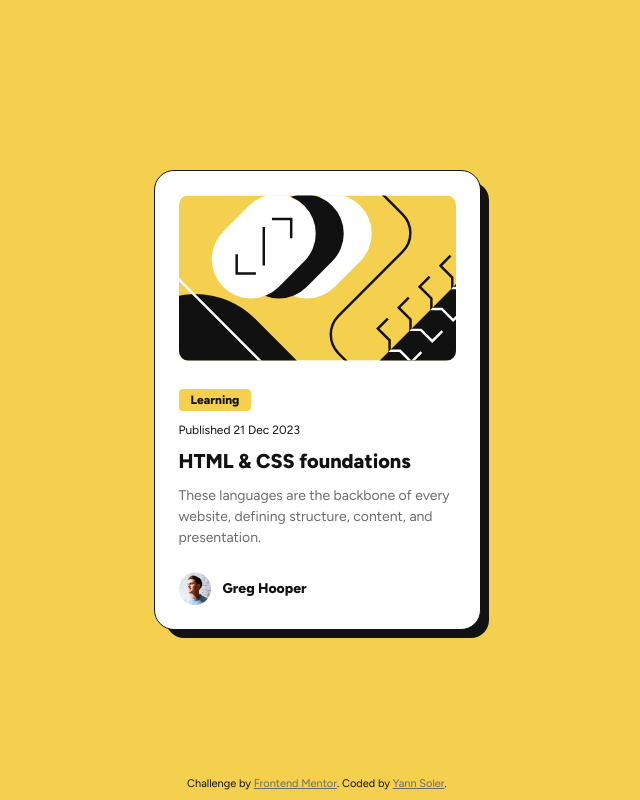
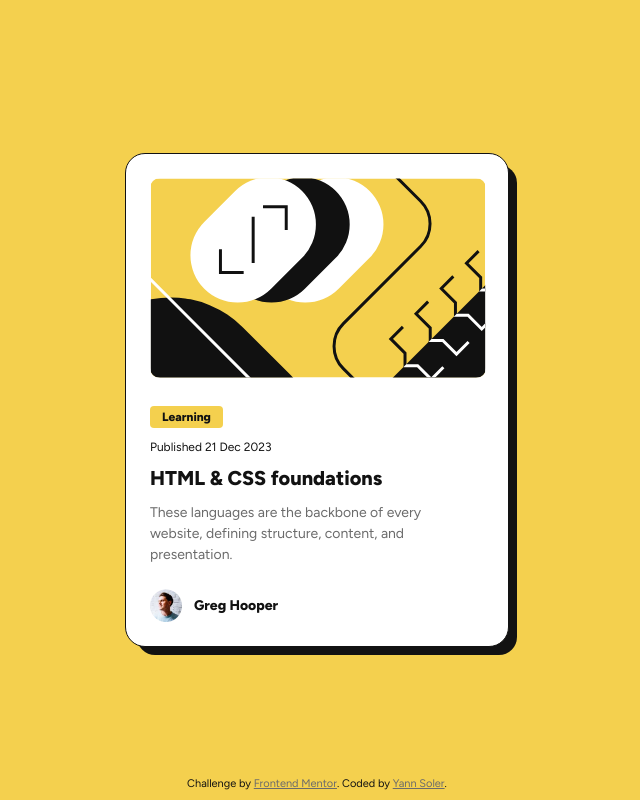
Before and after one commit to Yannsoler/Blog-preview-card, a plain HTML site: page index.html in a window 1280 px wide. Shown: the whole page, without its empty margins (323-963 px from the left). Drawn offline with Linux system fonts and the light colour scheme.

Commit message:
modification css mediaqueries

```diff
--- a/style.css
+++ b/style.css
@@ -89,3 +89,15 @@ section{
 .author img{
     width: 32px;
 }
+
+@media screen and (min-width: 1024px) {
+    main.card{
+        width: 384px;
+    }
+    img.illustration{
+        width: 336px;
+        height: 200px;
+        border-radius: 10px;
+        margin-bottom: 24px;
+    }
+}
```
